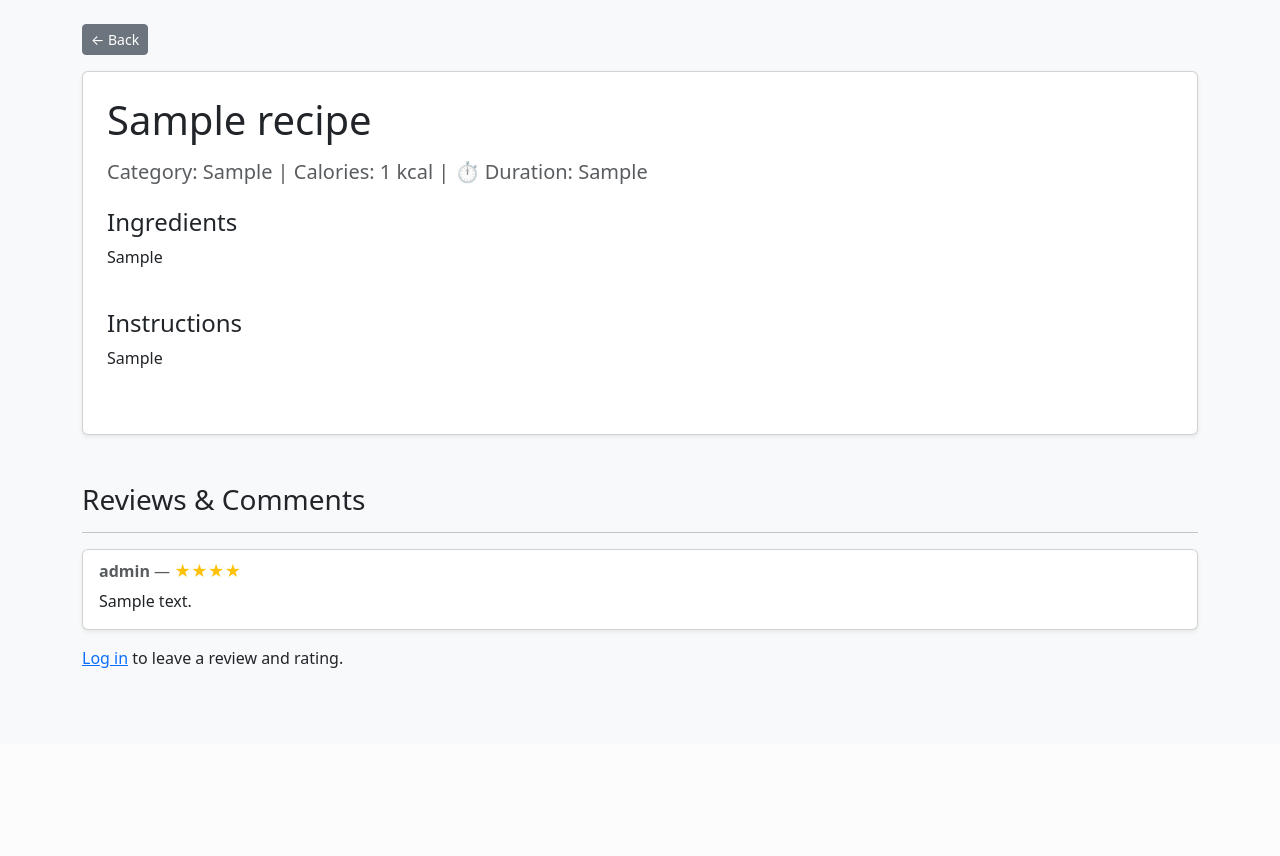
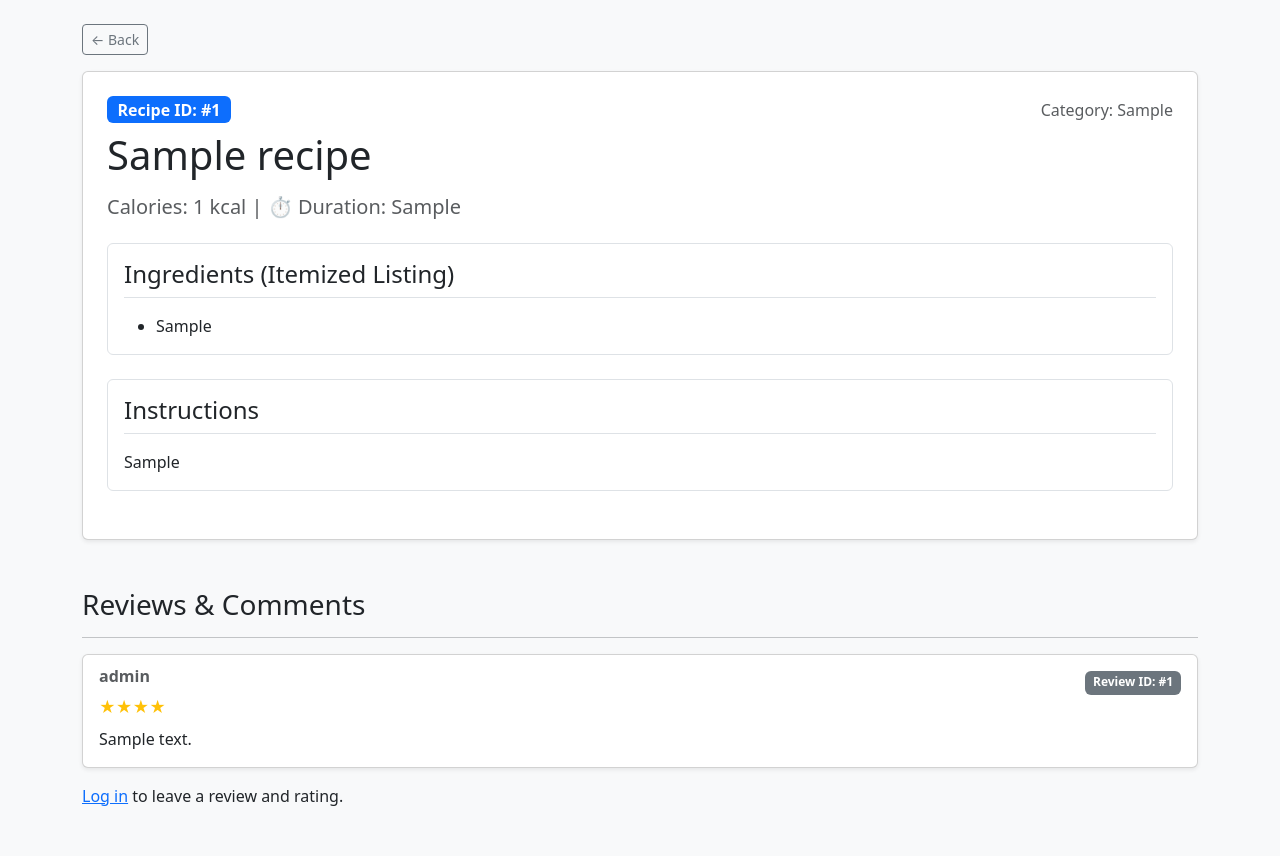
Before and after one commit to subhalakshmisubhi/Coco-s-Recipes, a Flask app: page /recipe/1 in a window 1280 px wide. Shown: the part 56-912 px from the top of the page. Before the commit the page ends 724 px from the top, so only its background shows below. Run offline with Flask 3, Linux system fonts and the light colour scheme; data comes from the database, SQL or seed files in the repository; tables that the repository leaves empty hold one stand-in row (values such as "Sample post").

Commit message:
Refactor recipe detail layout and review section

```diff
--- a/templates/recipe_detail.html
+++ b/templates/recipe_detail.html
@@ -14,25 +14,34 @@
 
     <div class="container mb-5">
         <div class="mb-3">
-            <a href="javascript:history.back()" class="btn btn-secondary btn-sm">&larr; Back</a>
+            <a href="javascript:history.back()" class="btn btn-outline-secondary btn-sm">&larr; Back</a>
         </div>
 
         <div class="card shadow-sm p-4">
+            <div class="d-flex justify-content-between align-items-center mb-2">
+                <span class="badge bg-primary fs-6">Recipe ID: #{{ recipe.id }}</span>
+                <span class="text-muted">Category: {{ recipe.category }}</span>
+            </div>
             <h1 class="mb-3">{{ recipe.title }}</h1>
             <h5 class="text-muted mb-4">
-                Category: {{ recipe.category }} |
                 Calories: {{ recipe.calories }} kcal |
                 ⏱️ Duration: {{ recipe.duration }}
             </h5>
 
-            <div class="mb-4">
-                <h4>Ingredients</h4>
-                <p style="white-space: pre-line;">{{ recipe.ingredients }}</p>
+            <div class="mb-4 p-3 bg-white border rounded">
+                <h4 class="text-dark border-bottom pb-2">Ingredients (Itemized Listing)</h4>
+                <ul class="mb-0 pt-2">
+                    {% for item in recipe.ingredients.split('\n') %}
+                        {% if item.strip() %}
+                            <li>{{ item.strip() }}</li>
+                        {% endif %}
+                    {% endfor %}
+                </ul>
             </div>
 
-            <div class="mb-4">
-                <h4>Instructions</h4>
-                <p style="white-space: pre-line;">{{ recipe.instructions }}</p>
+            <div class="mb-4 p-3 bg-white border rounded">
+                <h4 class="text-dark border-bottom pb-2">Instructions</h4>
+                <p style="white-space: pre-line;" class="mb-0 pt-2">{{ recipe.instructions }}</p>
             </div>
 
             {% if session.get('user_id') and session.get('user_id') == recipe.user_id %}
@@ -54,10 +63,11 @@
                 {% for review in reviews %}
                 <div class="card mb-3 shadow-sm">
                     <div class="card-body">
-                        <h6 class="card-subtitle mb-2 text-muted">
-                            <strong>{{ review.username }}</strong> —
-                            <span class="text-warning">{% for i in range(review.rating) %}★{% endfor %}</span>
-                        </h6>
+                        <div class="d-flex justify-content-between">
+                            <h6 class="card-subtitle mb-2 text-muted"><strong>{{ review.username }}</strong></h6>
+                            <span class="badge bg-secondary">Review ID: #{{ review.id }}</span>
+                        </div>
+                        <div class="text-warning mb-2">{% for i in range(review.rating) %}★{% endfor %}</div>
                         <p class="card-text">{{ review.comment }}</p>
                     </div>
                 </div>
@@ -71,8 +81,6 @@
             <div class="card bg-light shadow-sm mt-4">
                 <div class="card-body">
                     <h5 class="card-title">Leave a Review</h5>
-                    <form action="{{ url_for('recipe_detail', id=recipe.id) }}" method="POST"> <!-- Note: review route -->
-                    </form>
                     <form action="{{ url_for('add_review', id=recipe.id) }}" method="POST">
                         <div class="mb-3">
                             <label for="rating" class="form-label">Rating (1 to 5 Stars)</label>
```
